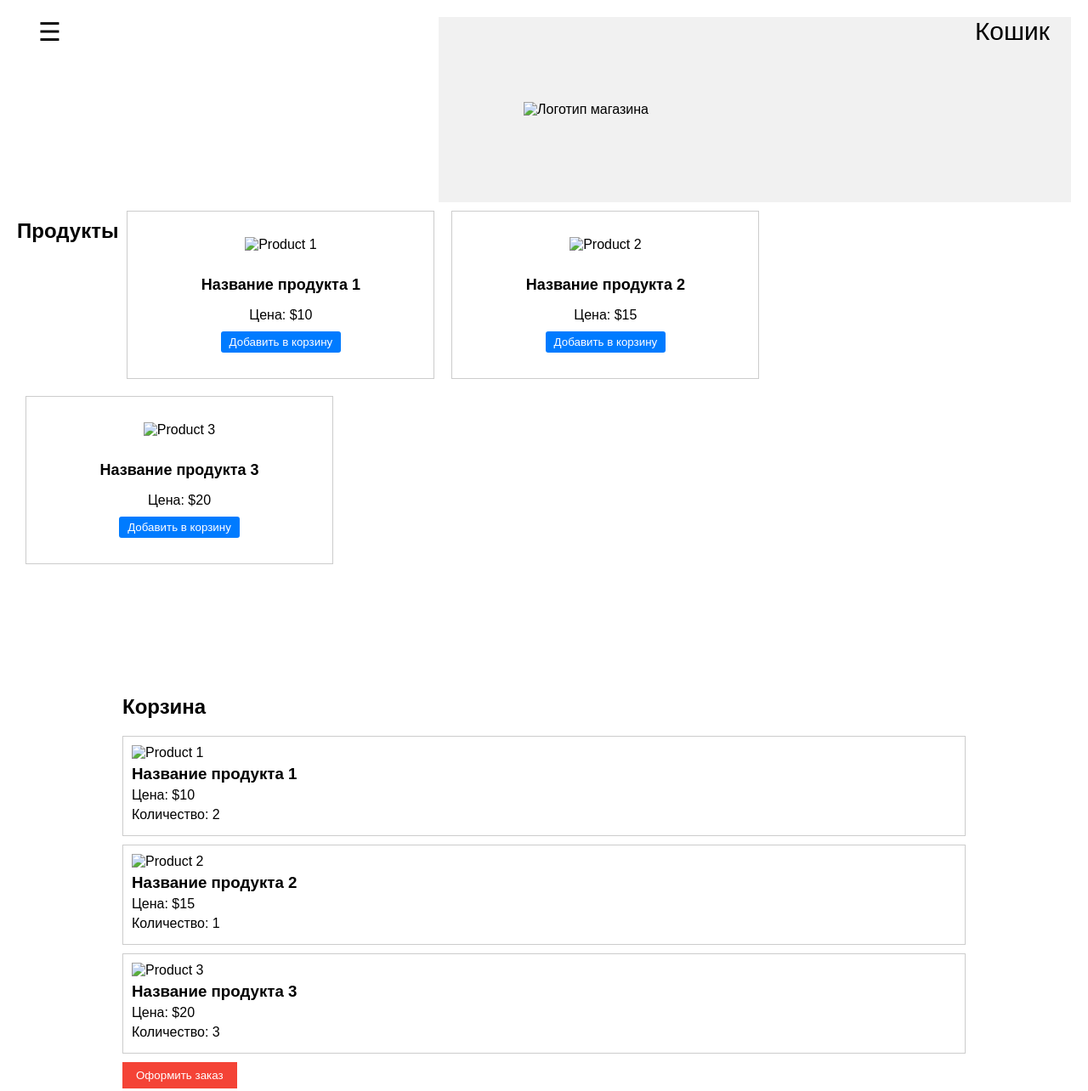
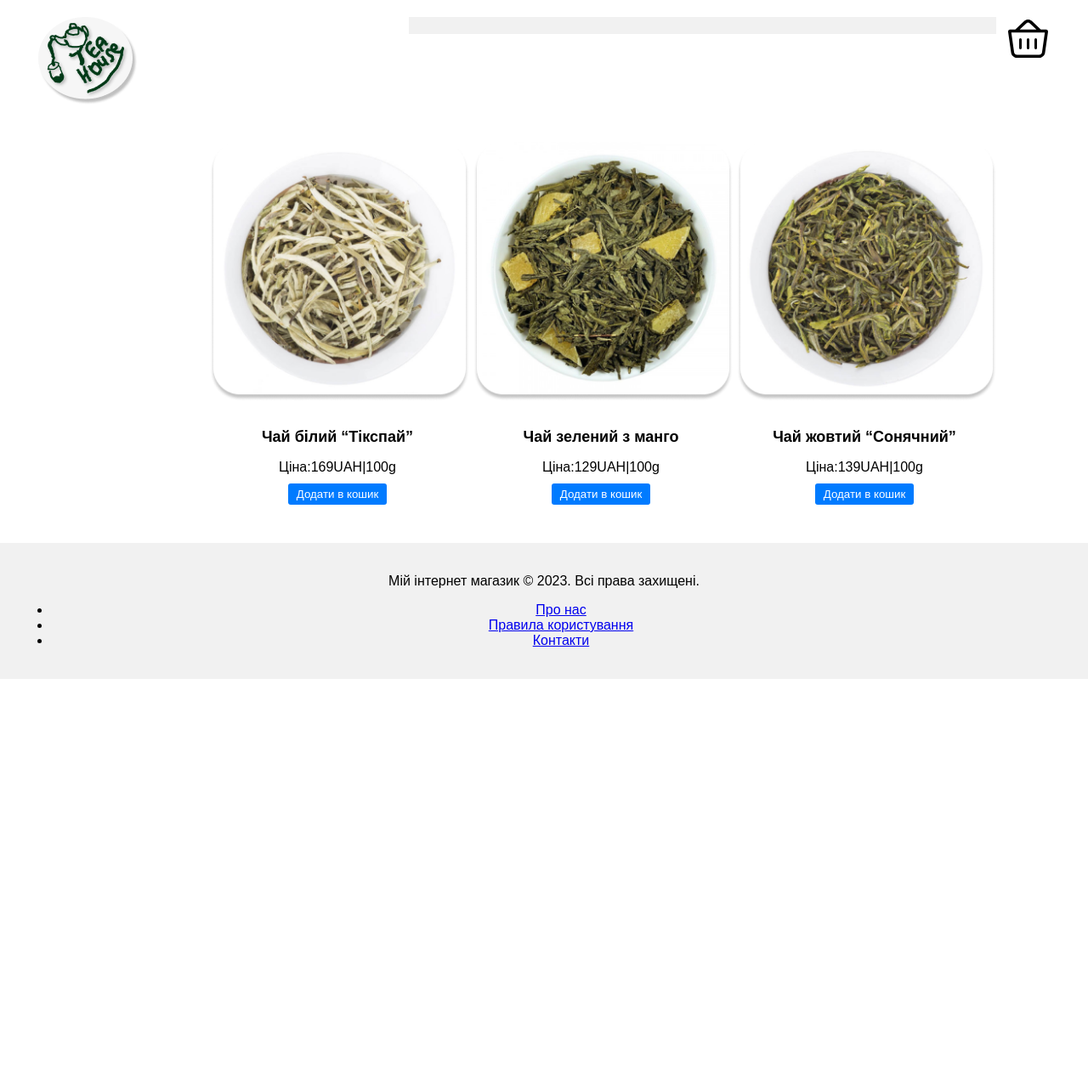
Before and after one commit to TheBlubby/132321, a plain HTML site: page index.html in a window 1280 px wide. Shown: the top 1284 px of the page at 85% size. After the commit the page ends 800 px from the top, so only its background shows below. Drawn offline with Linux system fonts and the light colour scheme.

Commit message:
додав картинки і переробив код

```diff
--- a/index.html
+++ b/index.html
@@ -25,20 +25,37 @@
     <div id="myNavRight" class="overlay overlay-right">
       <a href="javascript:void(0)" class="closebtn" onclick="closeNavRight()">×</a>
       <div class="overlay-content">
-        <a href="#">About</a>
-        <a href="#">Services</a>
-        <a href="#">Clients</a>
-        <a href="#">Contact</a>
+        <div class="cart-item">
+          <img src="img/whitetea.png" alt="Product 1">
+          <h3>Название продукта 1</h3>
+          <p>Цена: $10</p>
+          <p>Количество: 2</p>
+        </div>
+
+        <div class="cart-item">
+          <img src="product2.jpg" alt="Product 2">
+          <h3>Название продукта 2</h3>
+          <p>Цена: $15</p>
+          <p>Количество: 1</p>
+        </div>
+
+        <div class="cart-item">
+          <img src="product3.jpg" alt="Product 3">
+          <h3>Название продукта 3</h3>
+          <p>Цена: $20</p>
+          <p>Количество: 3</p>
+        </div>
+        <button class="checkout-button">Оформить заказ</button>
       </div>
     </div>
 
 
 
-    <span class="openbtn openbtn-left" onclick="openNavLeft()">☰ </span>
-    <span class="openbtn openbtn-right" onclick="openNavRight()">Кошик</span>
+    <span class="openbtn openbtn-left" onclick="openNavLeft()"><img src="img/logo.png" alt="Логотип магазина"> </span>
+    <span class="openbtn openbtn-right" onclick="openNavRight()"><img src="img/basket.svg" alt="Кошик"></span>
 
     <script >function openNavLeft() {
-      document.getElementById("myNavLeft").style.width = "18%";
+      document.getElementById("myNavLeft").style.width = "252px";
   }
 
   function closeNavLeft() {
@@ -54,9 +71,7 @@
   }</script>
     <header>
 
-        <div class="logo">
-          <img src="logo.png" alt="Логотип магазина">
-        </div>
+
 
 
 
@@ -64,68 +79,40 @@
       </header>
     <section id="products">
 
-      <h2>Продукты</h2>
+
 
       <div class="product">
-        <img src="product1.jpg" alt="Product 1">
-        <h3>Название продукта 1</h3>
-        <p>Цена: $10</p>
-        <button class="add-to-cart">Добавить в корзину</button>
+        <img src="img/whitetea.png" alt="Product 1">
+
+        <h3>Чай білий “Тікспай”</h3>
+        <p>Ціна:169UAH|100g</p>
+        <button class="add-to-cart">Додати в кошик</button>
       </div>
 
       <div class="product">
-        <img src="product2.jpg" alt="Product 2">
-        <h3>Название продукта 2</h3>
-        <p>Цена: $15</p>
-        <button class="add-to-cart">Добавить в корзину</button>
+        <img src="img/greentea.png" alt="Product 2">
+        <h3>Чай зелений з манго</h3>
+        <p>Ціна:129UAH|100g</p>
+        <button class="add-to-cart">Додати в кошик</button>
       </div>
 
       <div class="product">
-        <img src="product3.jpg" alt="Product 3">
-        <h3>Название продукта 3</h3>
-        <p>Цена: $20</p>
-        <button class="add-to-cart">Добавить в корзину</button>
+        <img src="img/жовтий чай.png" alt="Product 3">
+        <h3>Чай жовтий “Сонячний”</h3>
+        <p>Ціна:139UAH|100g</p>
+        <button class="add-to-cart">Додати в кошик</button>
       </div>
 
-    </section>
 
-    <section id="cart">
-
-      <h2>Корзина</h2>
-
-      <div class="cart-item">
-        <img src="product1.jpg" alt="Product 1">
-        <h3>Название продукта 1</h3>
-        <p>Цена: $10</p>
-        <p>Количество: 2</p>
-      </div>
-
-      <div class="cart-item">
-        <img src="product2.jpg" alt="Product 2">
-        <h3>Название продукта 2</h3>
-        <p>Цена: $15</p>
-        <p>Количество: 1</p>
-      </div>
-
-      <div class="cart-item">
-        <img src="product3.jpg" alt="Product 3">
-        <h3>Название продукта 3</h3>
-        <p>Цена: $20</p>
-        <p>Количество: 3</p>
-      </div>
-
-      <button class="checkout-button">Оформить заказ</button>
-
-    </section>
   </main>
 
   <footer>
-    <p>Мой интернет-магазин &copy; 2023. Все права защищены.</p>
+    <p>Мій інтернет магазик &copy; 2023. Всі права захищені.</p>
     <nav>
       <ul>
-        <li><a href="#">О нас</a></li>
-        <li><a href="#">Условия использования</a></li>
-        <li><a href="#">Контакты</a></li>
+        <li><a href="#">Про нас</a></li>
+        <li><a href="#">Правила користування</a></li>
+        <li><a href="#">Контакти</a></li>
       </ul>
     </nav>
   </footer>
--- a/style.css
+++ b/style.css
@@ -9,25 +9,29 @@
   header {
     margin-left: 40%;
     background-color: #f1f1f1;
-    padding: 100px;
+    padding: 10px;
   }
 
   /* Стили для секции с продуктами */
   #products {
+    margin-top: 102px;
+    justify-content: center;
+    margin-left:222px;
     display: flex;
     flex-wrap: wrap;
   }
 
   .product {
+
     width: 300px;
-    margin: 10px;
-    padding: 30px;
-    border: 1px solid #ccc;
+    margin: 20px auto;
+    padding: 5px;
+    border: 0px solid #cccccc30;
     text-align: center;
   }
 
   .product img {
-    width: 200px;
+    width: 305px;
     height: auto;
     margin-bottom: 10px;
   }
```
Also changed, not shown: img/Grey.png (added), img/basket.svg (added), img/greentea.png (added), img/logo.png (added), img/whitetea.png (added), img/жовтий чай.png (added).
